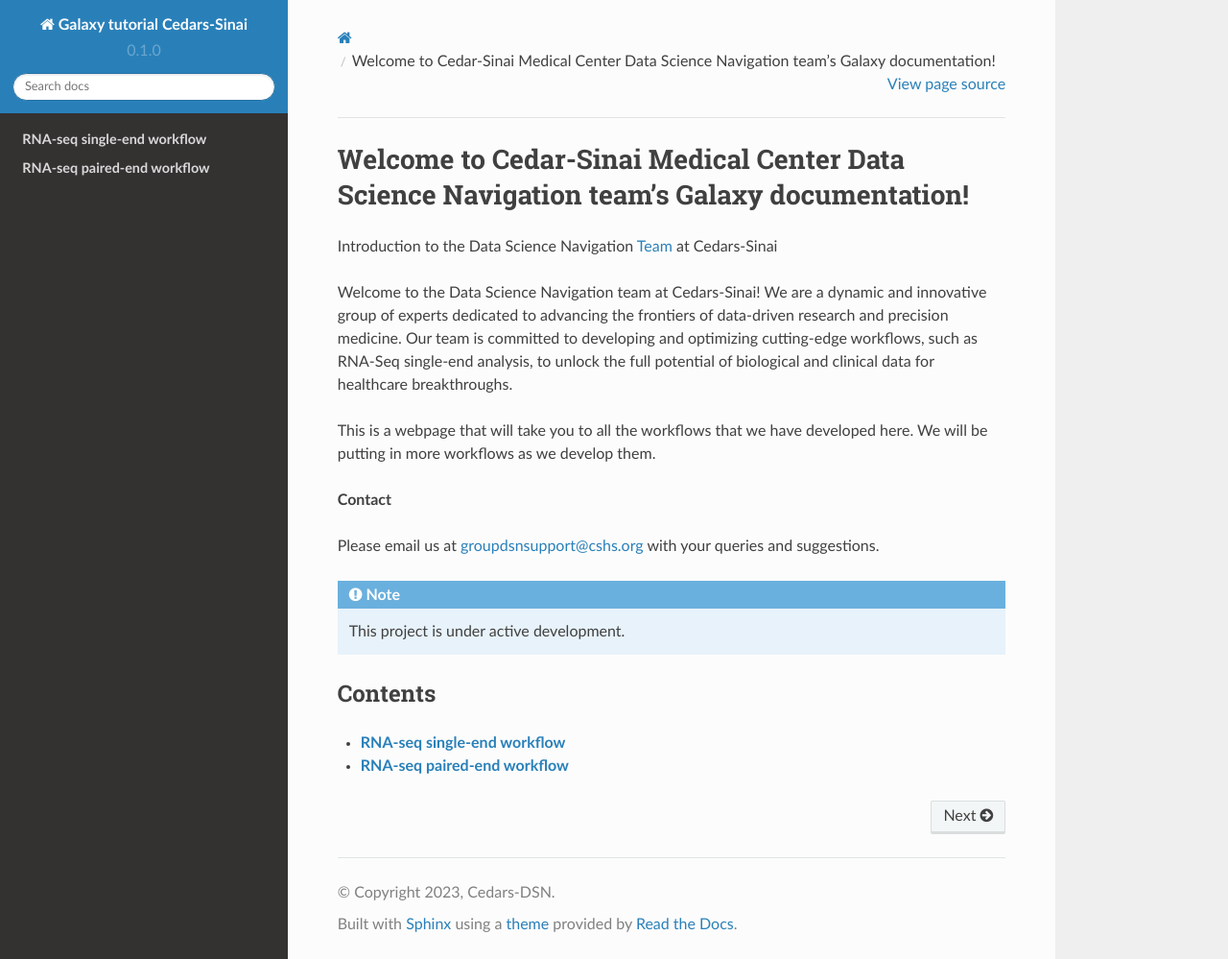
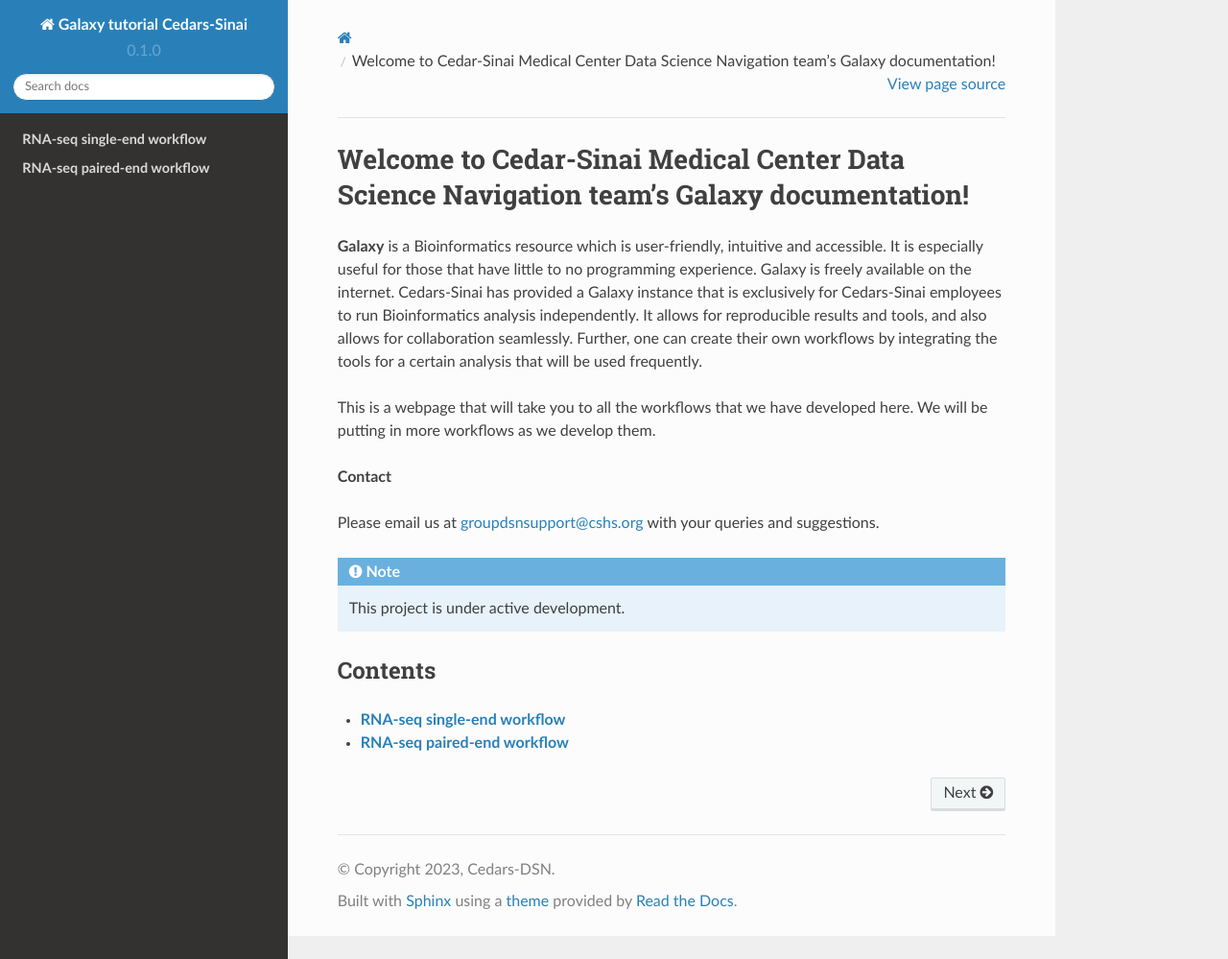
Before and after one commit to CedarsDSN/Galaxy_tutorial_landing_page, a Sphinx documentation site: the page built from docs/index.rst, in a window 1280 px wide and 999 px high. Shown: the whole window at 96% size. Built offline with Sphinx 7.4.7 and the Read the Docs theme 2.0.0, drawn with Linux system fonts in a browser that asks for light colours; pages that are not in the unit, such as notebooks, are missing from menus.

Commit message:
Update index.rst

```diff
--- a/docs/index.rst
+++ b/docs/index.rst
@@ -1,9 +1,8 @@
 Welcome to Cedar-Sinai Medical Center Data Science Navigation team's Galaxy documentation!
 =========================================================================================
 
-Introduction to the Data Science Navigation `Team <https://www.cedars-sinai.edu/research/cores/data-science-navigator.html>`_ at Cedars-Sinai
-
-Welcome to the Data Science Navigation team at Cedars-Sinai! We are a dynamic and innovative group of experts dedicated to advancing the frontiers of data-driven research and precision medicine. Our team is committed to developing and optimizing cutting-edge workflows, such as RNA-Seq single-end analysis, to unlock the full potential of biological and clinical data for healthcare breakthroughs.
+**Galaxy** is a Bioinformatics resource which is user-friendly, intuitive and accessible. It is especially useful for those that have little to no programming experience.
+Galaxy is freely available on the internet. Cedars-Sinai has provided a Galaxy instance that is exclusively for Cedars-Sinai employees to run Bioinformatics analysis independently. It allows for reproducible results and tools, and also allows for collaboration seamlessly. Further, one can create their own workflows by integrating the tools for a certain analysis that will be used frequently.
 
 This is a webpage that will take you to all the workflows that we have developed here. We will be putting in more workflows as we develop them.
 
```
